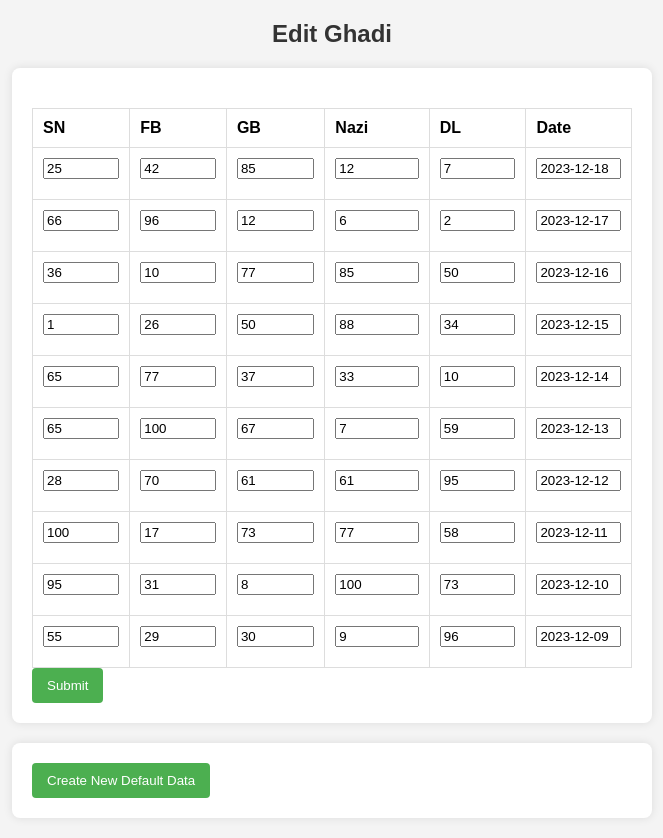
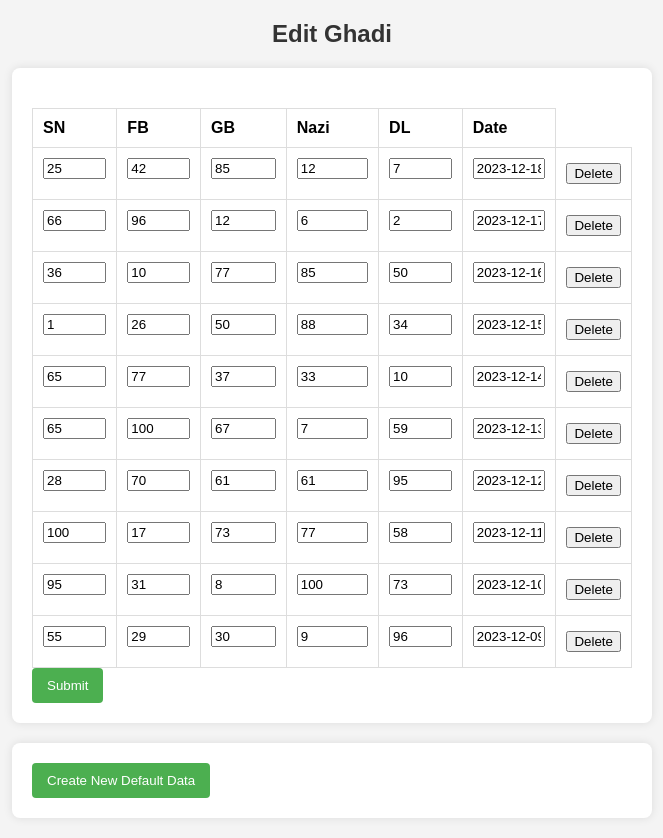
Before and after one commit to Ankit3012/1inde, a Django app: page /edit-all/ in a window 1280 px wide. Shown: the whole page, without its empty margins (308-971 px from the left). Run offline with Django 3.2, Linux system fonts and the light colour scheme; data comes from the database, SQL or seed files in the repository; both versions use the stored data as it was after the commit.

Commit message:
last commit

```diff
--- a/pool/urls.py
+++ b/pool/urls.py
@@ -12,6 +12,7 @@ urlpatterns = [
     path('login/', login, name="login"),
     path('edit-all/', edit_all_ghadi, name='edit_all_ghadi'),
     path('create-default/', create_default_data, name='create_default_data'),
+    path('delete/<int:pk>/', delete_ghadi_record, name='delete_ghadi_record'),
     path('get_table_data/', GetTableDataView.as_view(), name='get_table_data'),
 
 ]
--- a/pool/views.py
+++ b/pool/views.py
@@ -1,6 +1,7 @@
 from django.shortcuts import render,redirect
 from .models import Ghadi
 import requests
+from django.shortcuts import get_object_or_404
 from django.http import JsonResponse
 from datetime import date
 from django.views.decorators.csrf import csrf_exempt
@@ -132,3 +133,13 @@ def create_default_data(request):
     Ghadi.objects.create()
 
     return redirect('edit_all_ghadi')
+
+
+def delete_ghadi_record(request, pk):
+    ghadi = get_object_or_404(Ghadi, pk=pk)
+
+    if request.method == 'DELETE':
+        ghadi.delete()
+        return JsonResponse({'message': 'Record deleted successfully.'}, status=200)
+    else:
+        return JsonResponse({'error': 'Invalid request method.'}, status=400)
--- a/templates/diclare.html
+++ b/templates/diclare.html
@@ -97,6 +97,7 @@
                     <td><input type="text" name="nazi_{{ ghadi.id }}" value="{{ ghadi.nazi }}"></td>
                     <td><input type="text" name="dl_{{ ghadi.id }}" value="{{ ghadi.dl }}"></td>
                     <td><input type="text" name="date_{{ ghadi.id }}" value="{{ ghadi.date|date:'Y-m-d' }}"></td>
+                    <td><button type="button" class="delete-button" onclick="confirmDelete('{{ ghadi.id }}')">Delete</button></td>
                 </tr>
                 {% endfor %}
             </tbody>
@@ -107,5 +108,33 @@
         {% csrf_token %}
         <input type="submit" value="Create New Default Data">
     </form>
+
+    <script>
+    function confirmDelete(ghadiId) {
+        if (confirm("Are you sure you want to delete this record?")) {
+            // Use fetch API to send a DELETE request to the API endpoint
+            fetch('{% url "delete_ghadi_record" 0 %}'.replace('0', ghadiId), {
+                method: 'DELETE',
+                headers: {
+                    'X-CSRFToken': '{{ csrf_token }}',
+                    'Content-Type': 'application/json',
+                },
+            })
+            .then(response => {
+                if (response.ok) {
+                    // Remove the row from the table on successful deletion
+                    var rowToRemove = document.querySelector("input[name='sn_" + ghadiId + "']").parentNode.parentNode;
+                    rowToRemove.parentNode.removeChild(rowToRemove);
+                } else {
+                    alert('Error deleting record.');
+                }
+            })
+            .catch(error => {
+                console.error('Error:', error);
+                alert('Error deleting record.');
+            });
+        }
+    }
+</script>
 </body>
 </html>
```
Also changed, not shown: db.sqlite3.
